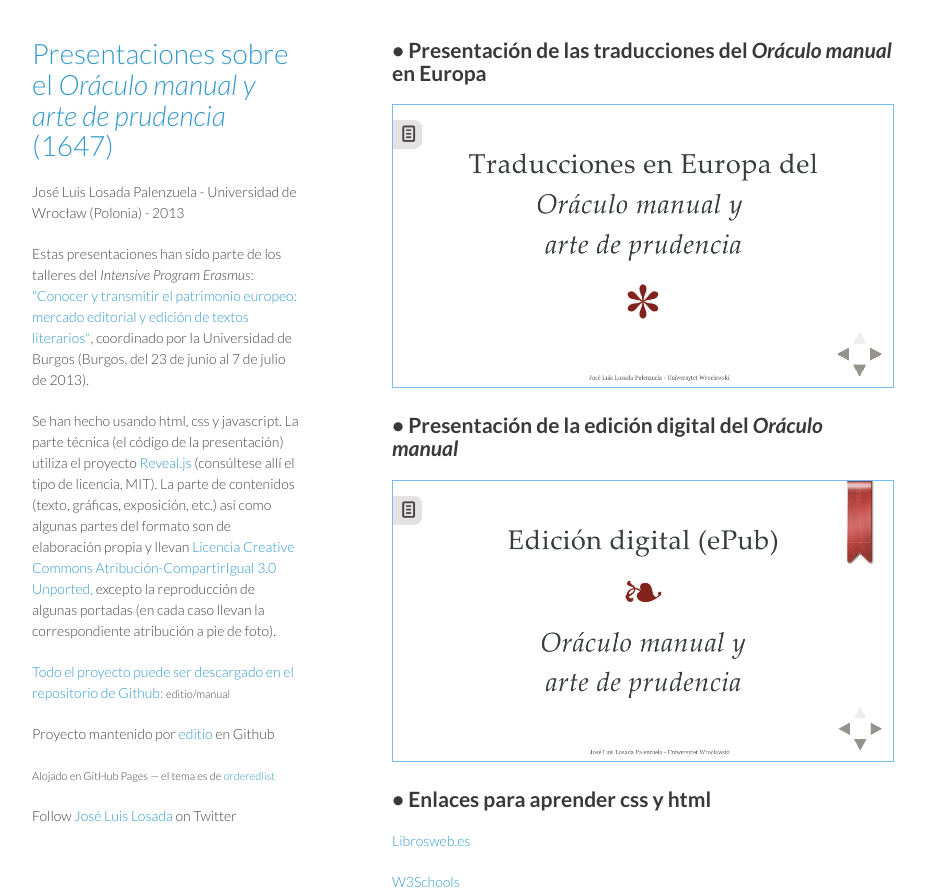
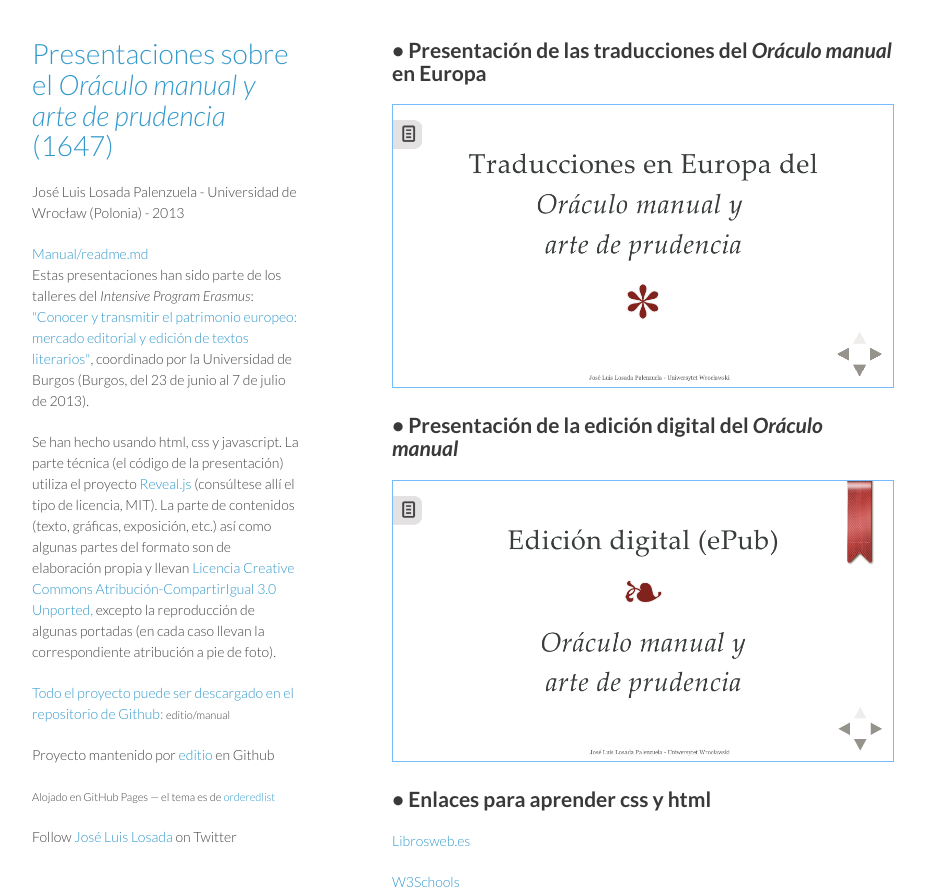
Before and after one commit to editio/manual, a website: page index.html in a window 1280 px wide. Shown: the top 895 px of the page, without its empty margins (178-1103 px from the left). Drawn offline with Linux system fonts and the light colour scheme.

Commit message:
Prova md

```diff
--- a/index.html
+++ b/index.html
@@ -29,6 +29,9 @@
                 </h1>
 
         <p>José Luis Losada Palenzuela - Universidad de Wrocław (Polonia) - 2013</p>
+
+        <a href="http://editio.github.io/manual/README.md">Manual/readme.md</a>
+
 
         <p>Estas presentaciones han sido parte de los talleres del <i>Intensive Program Erasmus</i>: <a href="http://www3.ubu.es/ierasmus/pagina.php?p=presentacion">"Conocer y transmitir el patrimonio europeo: mercado editorial y edición de textos literarios"</a>, coordinado por la Universidad de Burgos (Burgos, del 23 de junio al 7 de julio de 2013).</p>
 
```
